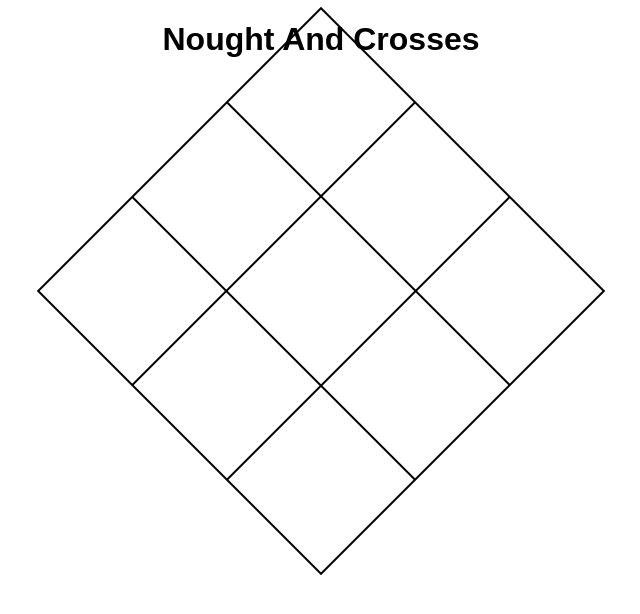
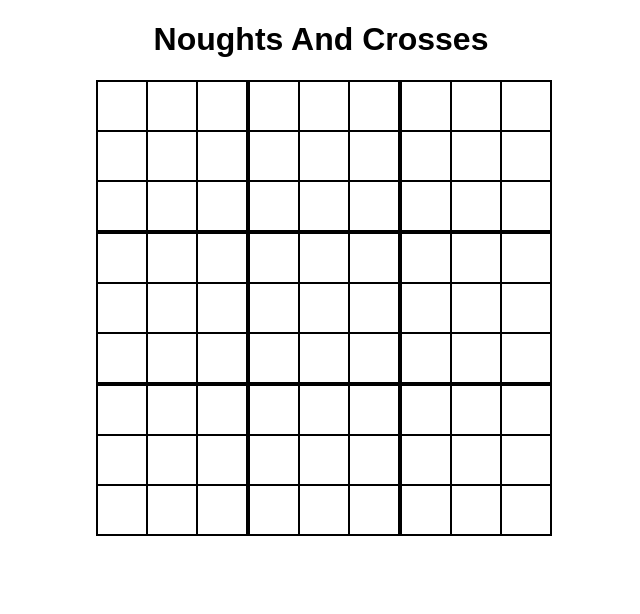
Before and after one commit to ktweeden/Noughts-and-Crosses, a React (Create React App) app: page / in a window 1280 px wide. Shown: the top 614 px of the page, without its empty margins (319-959 px from the left). Built offline with nearby package versions, Linux system fonts and the light colour scheme.

Commit message:
handle mini game win functions work

```diff
--- a/src/App.css
+++ b/src/App.css
@@ -4,9 +4,10 @@
   justify-content: center;
 }
 
-.board {
+
+/* .board {
   animation: App-logo-spin infinite 20s linear;
-}
+} */
 
 
 .App-logo {
--- a/src/App.js
+++ b/src/App.js
@@ -1,11 +1,11 @@
 import React, { Component } from 'react';
-import GameContainer from './containers/GameContainer.js';
+import UberContainer from './containers/UberContainer.js';
 import './App.css'
 
 class App extends Component {
   render() {
     return (
-      <GameContainer/>
+      <UberContainer/>
 
     );
   }
--- a/src/Board.css
+++ b/src/Board.css
@@ -1,17 +1,25 @@
 .board {
-  margin: 2rem;
   display: grid;
   grid-template-rows: 1fr 1fr 1fr;
   grid-template-columns: 1fr 1fr 1fr;
-  width: 400px;
-  height: 400px;
+  width: 150px;
+  height:150px;
   border: 1px solid black;
 }
 
 .board-square {
   border: 1px solid black;
-  font-size: 5rem;
+  font-size: 1.5rem;
   display: flex;
   justify-content: center;
   align-items: center;
 }
+
+.game-board {
+  display: grid;
+  grid-template-rows: 1fr 1fr 1fr;
+  grid-template-columns: 1fr 1fr 1fr;
+  width: 450px;
+  height: 450px;
+  margin: 0 1rem;
+}
--- a/src/components/Title.js
+++ b/src/components/Title.js
@@ -1,7 +1,7 @@
 import React from 'react';
 
 const Title = function (props) {
-  return <h1> Nought And Crosses </h1>
+  return <h1> Noughts And Crosses </h1>
 
 }
 
--- a/src/containers/GameContainer.js
+++ b/src/containers/GameContainer.js
@@ -12,8 +12,6 @@ class GameContainer extends React.Component {
 
     this.state = {
       board: [null, null, null, null, null, null, null, null, null],
-      currentPlayer: 0,
-      message: ''
     };
 
     this.handleBoardClick = this.handleBoardClick.bind(this)
@@ -22,11 +20,9 @@ class GameContainer extends React.Component {
     render() {
       return (
         <div>
-        <Title/>
-        <Message message={this.state.message}/>
         <Board
           board={this.state.board}
-          currentPlayer={this.state.currentPlayer}
+          currentPlayer={this.props.currentPlayer}
           handleBoardClick={this.handleBoardClick}
         />
       </div>
@@ -35,12 +31,15 @@ class GameContainer extends React.Component {
 
     handleBoardClick(position) {
       const updatedBoard = this.state.board;
-      updatedBoard[position] = this.state.currentPlayer;
-      const nextPlayer = this.state.currentPlayer === 0 ? 1: 0;
-      this.setState({currentPlayer: nextPlayer, board: updatedBoard});
+      updatedBoard[position] = this.props.currentPlayer;
+      this.setState({board: updatedBoard});
 
       if (this.gameLogic.hasWon(this.state.board, position)) {
-        this.setState({message: 'Game Over'})
+        this.props.handleMiniGameWin(this.props.position);
+        console.log('handleMiniGameWin called');
+      }
+      else {
+        this.props.updatePlayer();
       }
 
     }
--- /dev/null
+++ b/src/containers/UberContainer.js
@@ -0,0 +1,63 @@
+import React from 'react';
+import GameLogic from '../models/gameLogic.js';
+import Title from '../components/Title.js';
+import Message from '../components/Message.js';
+import GameContainer from './GameContainer.js';
+
+
+class UberContainer extends React.Component {
+  constructor(props) {
+    super(props);
+    this.gameLogic = new GameLogic();
+
+    this.state = {
+      board: [null, null, null, null, null, null, null, null, null],
+      currentPlayer: 0,
+      message: ''
+    };
+
+    this.handleMiniGameWin = this.handleMiniGameWin.bind(this)
+    this.updatePlayer = this.updatePlayer.bind(this)
+  }
+
+  render() {
+    const gameNodes = this.state.board.map((value, index) => {
+      return <GameContainer
+        handleMiniGameWin={this.handleMiniGameWin}
+        position={index}
+        currentPlayer={this.state.currentPlayer}
+        updatePlayer={this.updatePlayer}
+        key={index}
+      />
+    });
+
+    return (
+      <div className="uber-container">
+        <Title/>
+        <Message message={this.state.message}/>
+        <div className="game-board">{gameNodes}</div>
+      </div>
+    )
+  }
+
+  handleMiniGameWin(position) {
+    console.log(position);
+    const updatedBoard = this.state.board;
+    updatedBoard[position] = this.state.currentPlayer;
+    console.log('updatedBoard:', updatedBoard );
+    this.setState({board: updatedBoard})
+    if(this.gameLogic.hasWon(this.state.board, position)) {
+      this.setState({message: 'Game Over'})
+    }
+    else {
+      this.updatePlayer()
+    }
+  }
+
+  updatePlayer() {
+    const newPlayer = this.state.currentPlayer === 0 ? 1 : 0;
+    this.setState({currentPlayer: newPlayer});
+  }
+}
+
+export default UberContainer
```
